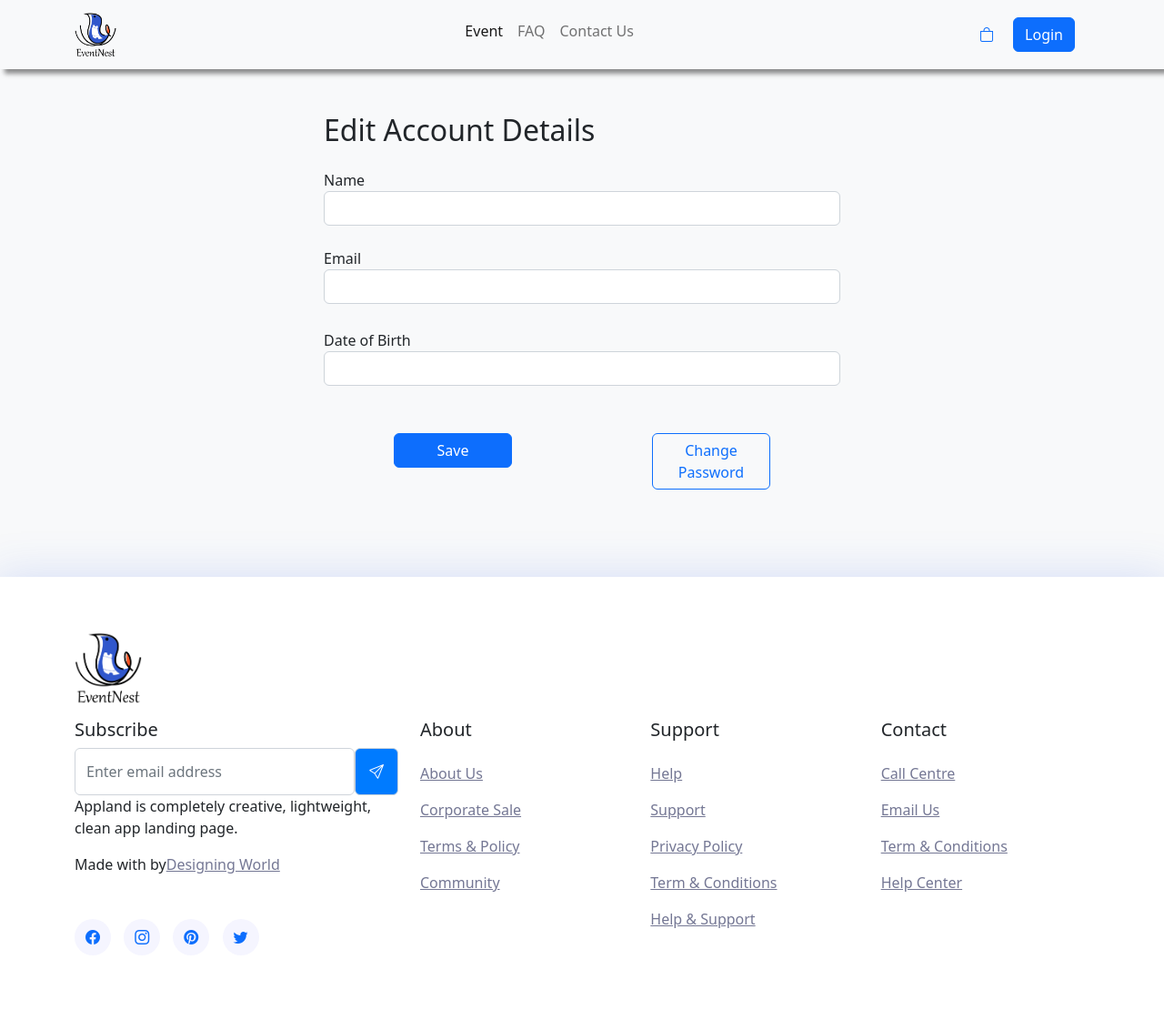
After one commit to ZXiang1121/Web-Development-Assignment-EventNest-, a Flask app: page /EditAcc in a window 1280 px wide. The commit adds this page. Shown: the whole page at 91% size. Run offline with Flask 2, Linux system fonts and the light colour scheme.

Commit message:
parik add ChangePass and EditAcc

```diff
--- a/main.py
+++ b/main.py
@@ -33,6 +33,14 @@ def signup():
 def accountDetails():
     return render_template('accountDetails.html')
 
+@app.route('/EditAcc')
+def EditAcc():
+    return render_template('EditAcc.html')
+
+@app.route('/ChangePass')
+def ChangePass():
+    return render_template('ChangePass.html')
+
 @app.route('/dashboard')
 def dashboard():
     return render_template('dashboard.html')
--- /dev/null
+++ b/templates/EditAcc.html
@@ -0,0 +1,49 @@
+{% extends "base.html" %}
+{% block title%}Edit Account Details{% endblock %}
+
+{% block content%}
+<div class="p-5 bg-light">
+    <div class="container-sm col-lg-6 ml-auto">
+
+        <h2 class="display-7">Edit Account Details</h2>
+
+        <form action="/action_page.php" class="needs-validation" novalidate>
+
+            <div class="form-group my-4">
+                <label class="control-label" for="email">Name</label>
+                <input type="text" class="form-control" id="email" required>
+                <div class="valid-feedback">Valid.</div>
+                <div class="invalid-feedback">Please fill out this field.</div>
+            </div>
+
+            <div class="form-group mt-4 pb-1">
+                <label class="control-label" for="pwd">Email</label>
+                <input type="password" class="form-control" id="pwd" required>
+                <div class="valid-feedback">Valid.</div>
+                <div class="invalid-feedback">Please fill out this field.</div>
+            </div>
+
+            <div class="form-group mt-4 pb-1">
+                <label class="control-label" for="pwd">Date of Birth</label>
+                <input type="password" class="form-control" id="pwd" required>
+                <div class="valid-feedback">Valid.</div>
+                <div class="invalid-feedback">Please fill out this field.</div>
+            </div>
+
+
+            <div class="container py-5">
+                <div class="row text-center">
+                  <div class="col">
+                    <a class="btn btn-primary btn-md" style="width:50%">Save</a>
+                  </div>
+                  <div class="col">
+                    <a class="btn btn-outline-primary btn-md" href="/ChangePass" style="width:50%">Change Password</a>
+                  </div>
+            </div>
+        </div>
+
+        </form>
+
+    </div>
+</div>
+{% endblock %}
--- a/templates/dashboard.html
+++ b/templates/dashboard.html
@@ -2,5 +2,6 @@
 {% block title%}Dashooard{% endblock %}
 
 {% block content %}
-<h1>Hello</h1>
+<h1>Hello
+</h1>
 {% endblock %}
--- a/templates/myevent.html
+++ b/templates/myevent.html
@@ -10,6 +10,10 @@
                 <form action="" class="mt-5 border p-4 bg-light shadow">
                     <h4 class="mb-5 text-secondary">Create Your Event</h4>
                     <div class="row">
+                        <div class="row">
+                            <label>Event Name<span class="text-danger">*</span></label>
+                            <input type="text" name="fname" class="form-control" placeholder="Enter First Name">
+                        </div>
                         <div class="row">
                             <label>Event Name<span class="text-danger">*</span></label>
                             <input type="text" name="fname" class="form-control" placeholder="Enter First Name">
```
Also changed, not shown: templates/ChangePass.html (added, +44 -0 lines), templates/createEvent.html (+15 -12 lines).
